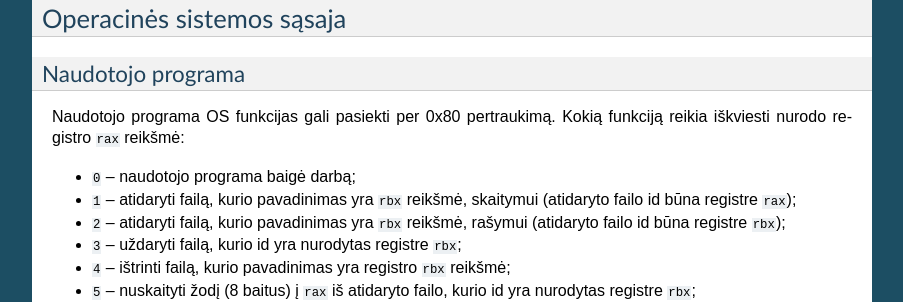
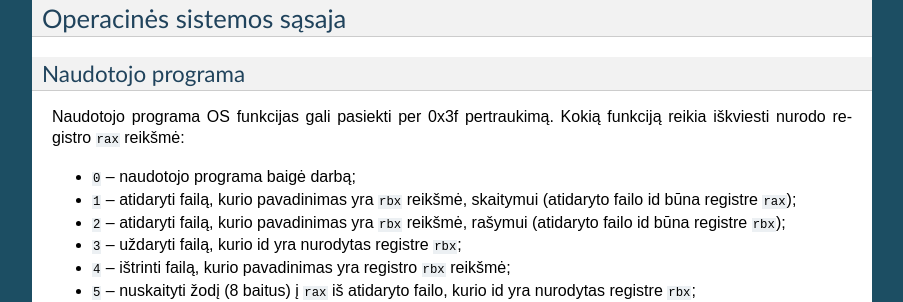
Before and after one commit to vakaras/OS, a Sphinx documentation site: the page built from doc/Real/source/projektas.rst, in a window 1280 px wide and 900 px high, scrolled down 2084 px. Shown: the part 152-454 px from the top of the window, without its empty margins (198-1101 px from the left). Built offline with Sphinx 7.4.7, drawn with Linux system fonts in a browser that asks for light colours; formulas are drawn with MathJax 3.

```diff
--- a/doc/Real/source/projektas.rst
+++ b/doc/Real/source/projektas.rst
@@ -53,7 +53,7 @@
 vykdymo metu atsiradusius pertraukimus apdoroja procesas ``init``.
 Galimi pertraukimai:
 
-+ ``int 0x80`` – kreipimasis į operacinės sistemos funkcijas, procesas
++ ``int 0x3f`` – kreipimasis į operacinės sistemos funkcijas, procesas
   pereina iš būsenos vykdomas į būseną pasiruošęs arba blokuotas;
 + ``int 0x20`` – laikrodžio pertraukimas, jam įvykus procesas pereina iš
   būsenos vykdomas į būseną pasiruošęs;
@@ -91,7 +91,7 @@
 Naudotojo programa
 ------------------
 
-Naudotojo programa OS funkcijas gali pasiekti per 0x80 pertraukimą. Kokią
+Naudotojo programa OS funkcijas gali pasiekti per 0x3f pertraukimą. Kokią
 funkciją reikia iškviesti nurodo registro ``rax`` reikšmė:
 
 +   ``0`` – naudotojo programa baigė darbą;
```
Also changed, not shown: 6 other files.
